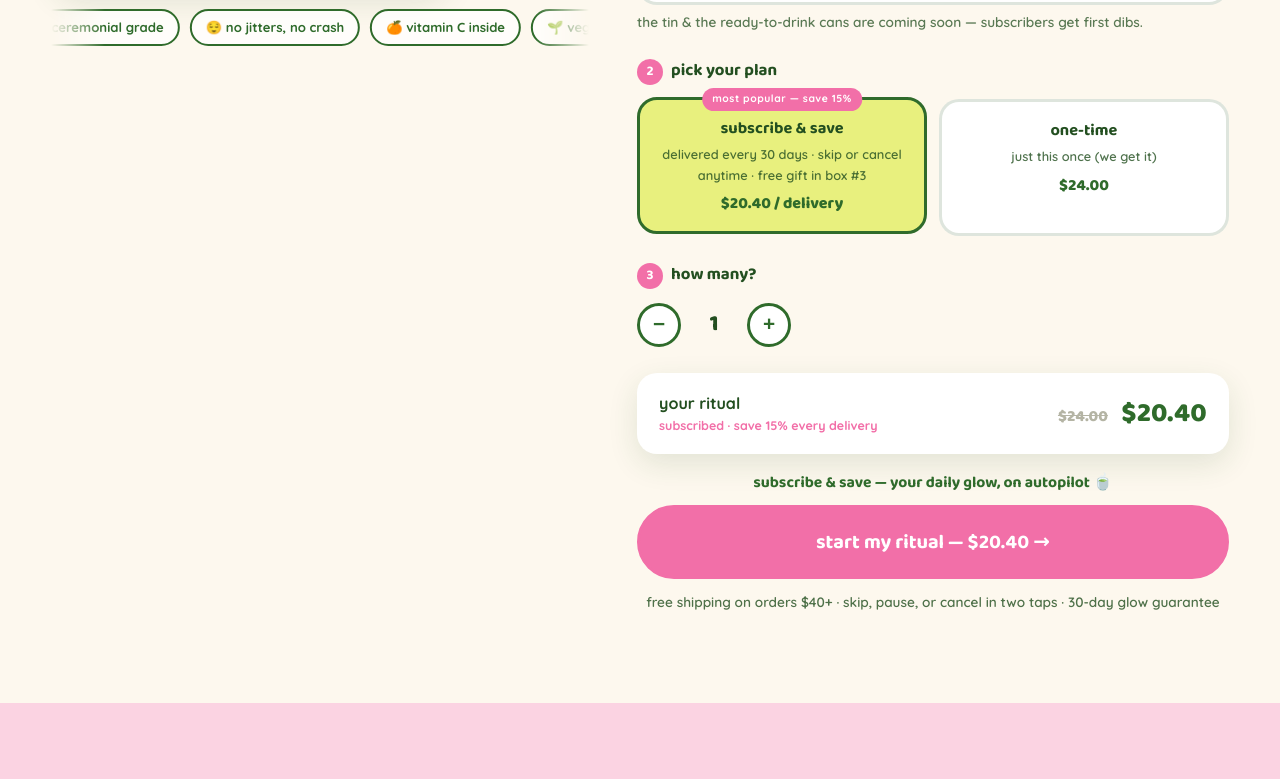
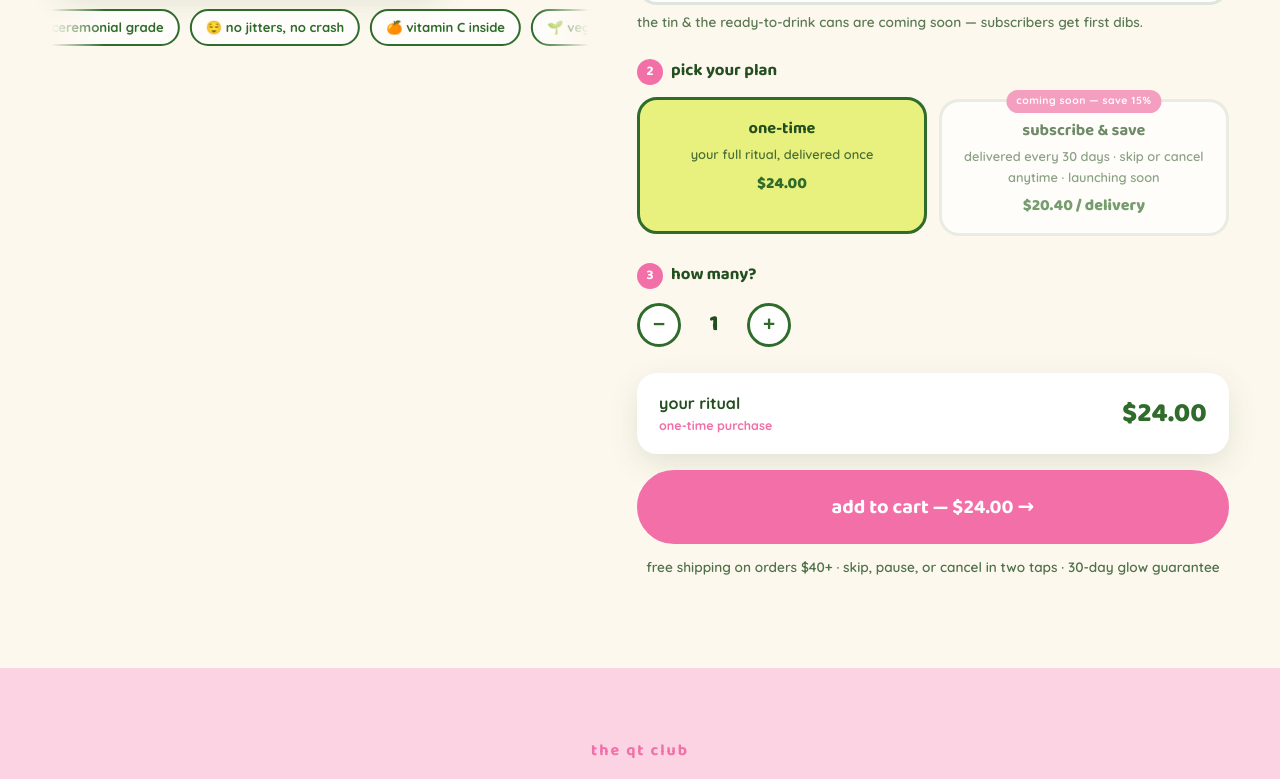
Before and after one commit to dollaz-ai/qt-matcha-site, a plain HTML site: page subscribe.html in a window 1280 px wide. Shown: the part 702-1481 px from the top of the page. Drawn offline with Linux system fonts and the light colour scheme.

Commit message:
Wire buy buttons to Shopify checkout (cart permalinks); default one-time purchase, subscribe & save marked coming soon

```diff
--- a/subscribe.html
+++ b/subscribe.html
@@ -99,18 +99,18 @@
 
           <div class="step-label"><span class="n">2</span>pick your plan</div>
           <div class="opt-grid two" id="plan-grid">
-            <label class="opt-card sel" data-plan="sub">
-              <span class="o-tag">most popular — save 15%</span>
+            <label class="opt-card sel" data-plan="one">
               <input type="radio" name="plan" checked>
+              <div class="o-name">one-time</div>
+              <div class="o-sub">your full ritual, delivered once</div>
+              <div class="o-price" id="one-price">$24</div>
+            </label>
+            <label class="opt-card" data-plan="sub" style="pointer-events:none; opacity:.65;">
+              <span class="o-tag">coming soon — save 15%</span>
+              <input type="radio" name="plan" disabled>
               <div class="o-name">subscribe &amp; save</div>
-              <div class="o-sub">delivered every 30 days · skip or cancel anytime · free gift in box #3</div>
+              <div class="o-sub">delivered every 30 days · skip or cancel anytime · launching soon</div>
               <div class="o-price" id="sub-price">$20.40 / delivery</div>
-            </label>
-            <label class="opt-card" data-plan="one">
-              <input type="radio" name="plan">
-              <div class="o-name">one-time</div>
-              <div class="o-sub">just this once (we get it)</div>
-              <div class="o-price" id="one-price">$24</div>
             </label>
           </div>
 
@@ -291,8 +291,17 @@
   <script src="js/main.js"></script>
   <script>
     // buybox pricing
-    const state = { price: 24, was: 28, plan: 'sub', qty: 1, name: 'the packets' };
+    const state = { price: 24, was: 28, plan: 'one', qty: 1, name: 'vanilla' };
     const fmt = (n) => '$' + n.toFixed(2);
+
+    // shopify checkout — cart permalinks per variant
+    const SHOP = 'https://jpx1pk-fk.myshopify.com';
+    const VARIANTS = {
+      'vanilla': '67375152431408',
+      'strawberry': '67375154594096',
+      'coconut': '67375158100272',
+      'the flavor flight': '67375159247152'
+    };
 
     function render() {
       const sub = state.price * 0.85;
@@ -340,7 +349,10 @@
 
     document.getElementById('main-cta').addEventListener('click', (e) => {
       e.preventDefault();
-      e.target.textContent = 'added! (demo — checkout coming soon) 🍵';
+      const variant = VARIANTS[state.name];
+      if (!variant) return;
+      e.target.textContent = 'taking you to checkout… 🍵';
+      window.location.href = SHOP + '/cart/' + variant + ':' + state.qty;
     });
 
     render();
```
